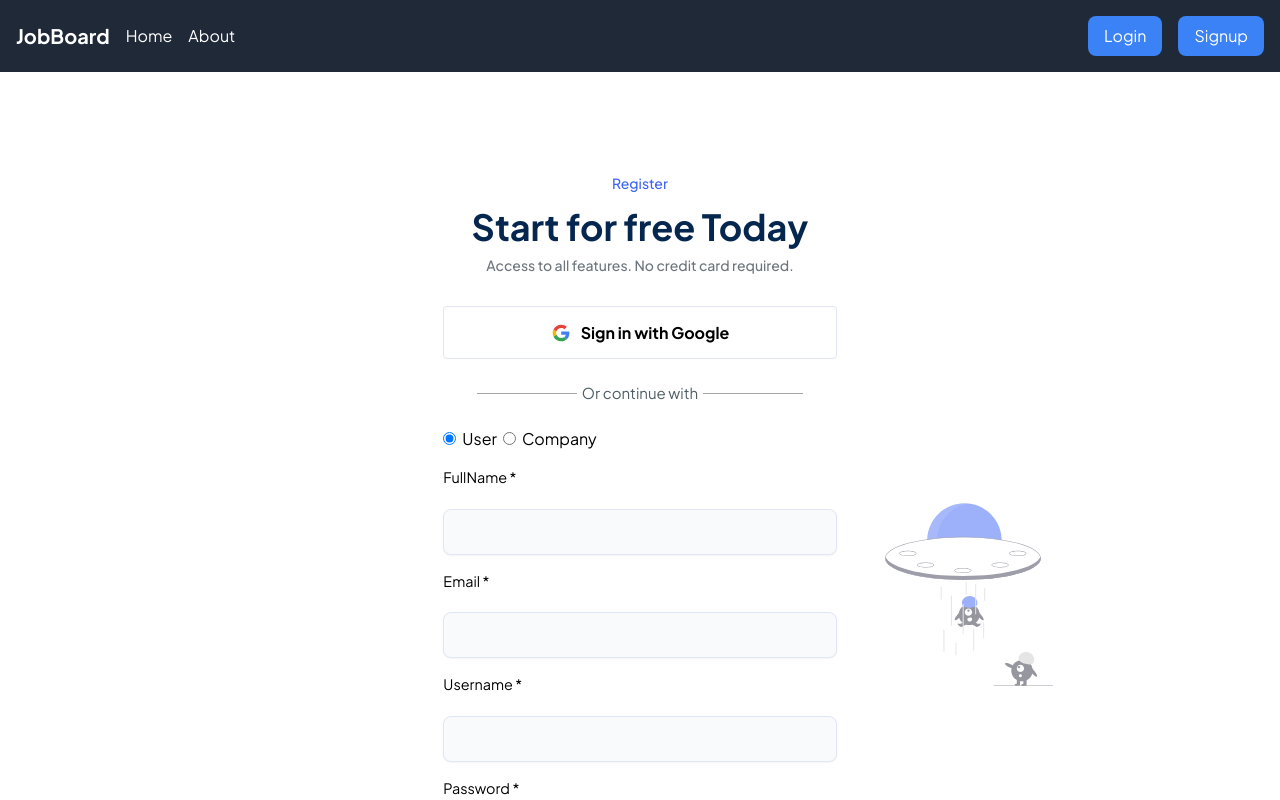
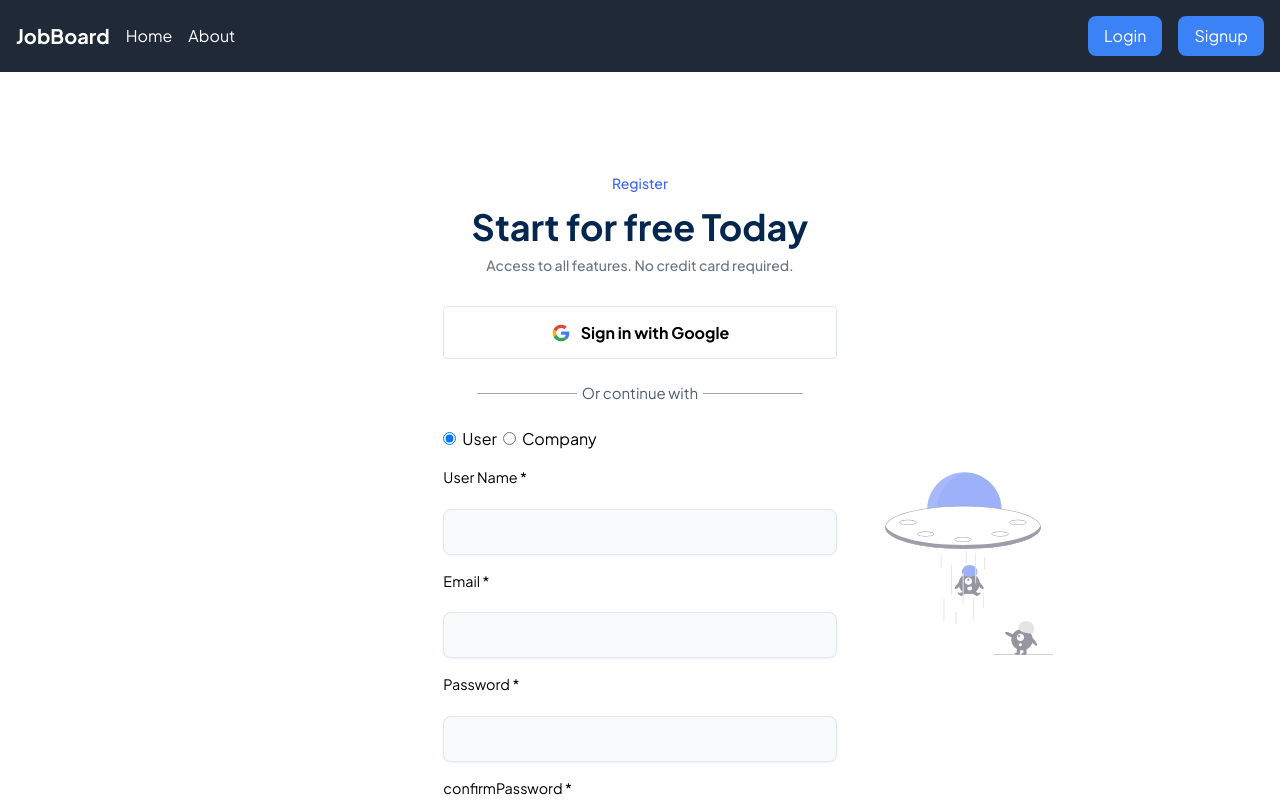
Before and after one commit to HariRaj-tech/JobBoard, a React (Create React App) app in the folder frontend/: page /signup in a window 1280 px wide. Shown: the top 800 px of the page. Built offline with nearby package versions, Linux system fonts and the light colour scheme.

Commit message:
fix: fix user and company signup.

```diff
--- a/frontend/src/pages/login/Signup.js
+++ b/frontend/src/pages/login/Signup.js
@@ -1,4 +1,4 @@
-import React, { useState } from "react";
+import React, { isValidElement, useState } from "react";
 import axios from "axios";
 import './Login.css';
 import spaceShip from '../../assets/spaceship.svg';
@@ -23,18 +23,17 @@ export default function Signup() {
     });
 
     var inputFields = [
-        { name: 'fullName', label: 'FullName *' },
-        { name: 'userEmail', label: 'Email *',type:'email' },
-        { name: 'userName', label: 'Username *'},
+        { name: 'userName', label: 'User Name *' },
+        { name: 'userEmail', label: 'Email *', type: 'email' },
         { name: 'userPassword', label: 'Password *', type: 'password' },
         { name: 'userConfirmPassword', label: 'confirmPassword *', type: 'password' }
     ];
-    if(formData.role === 'company') {
+    if (formData.role === 'company') {
         inputFields = [
             { name: 'companyName', label: 'Company Name *' },
-            {name: 'ownerName', label: 'Owner Name *'},
-            {name: 'companyAddress', label: 'Company Address *'},
-            {name: 'companyEmail', label: 'Company Email Address *'},
+            { name: 'ownerName', label: 'Owner Name *' },
+            { name: 'companyAddress', label: 'Company Address *' },
+            { name: 'companyEmail', label: 'Company Email Address *' },
             { name: 'companyPassword', label: 'Password *', type: 'password' },
             { name: 'companyConfirmPassword', label: 'confirmPassword *', type: 'password' }
         ]
@@ -66,15 +65,19 @@ export default function Signup() {
                     ...prevErrors,
                     userPassword: 'password and confirm password must be same'
                 }));
+
                 return;
-            }else {
+            } else {
                 const isVaildPassword = passwordValidation(formData.userPassword);
-                console.log(isVaildPassword);
+
+                if (!isVaildPassword) {
                     setErrors((prevErrors) => ({
                         ...prevErrors,
-                    userPassword: isVaildPassword ? '' :'password must contain more than 8 character'
+                        userPassword: isVaildPassword ? '' : 'password must contain more than 8 character'
                     }));
+
                     return;
+                }
             }
         } else if (formData.role === "company") {
             if (
@@ -93,14 +96,14 @@ export default function Signup() {
                     ...prevErrors,
                     cpmpanyPassword: 'password and confirm password must be same'
                 }));
-                return;
-            }else {
-                const isVaildPassword=passwordValidation(formData.userPassword);
-                console.log(isVaildPassword);
+            } else {
+                const isVaildPassword = passwordValidation(formData.companyConfirmPassword);
                 setErrors((prevErrors) => ({
                     ...prevErrors,
-                    companyPassword: isVaildPassword ? '' :'password must contain more than 8 character'
+                    companyPassword: isVaildPassword ? '' : 'password must contain more than 8 character'
                 }));
+
+                if (!isVaildPassword)
                     return;
             }
         }
```
Lines whose indentation alone changed are shown as unchanged.
